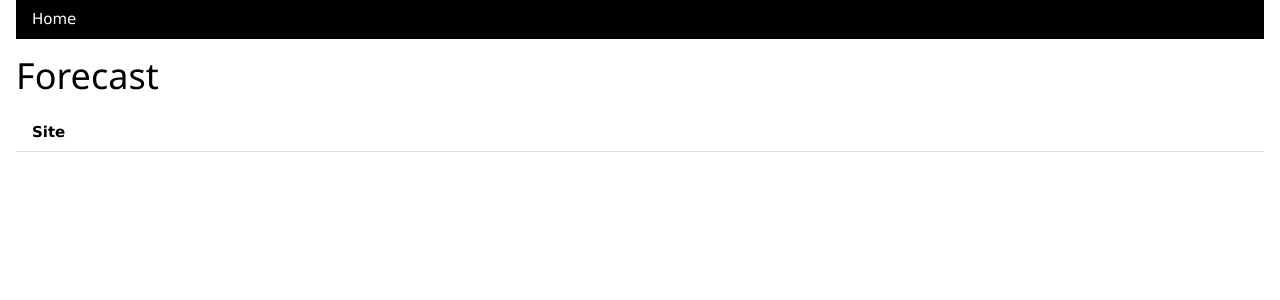
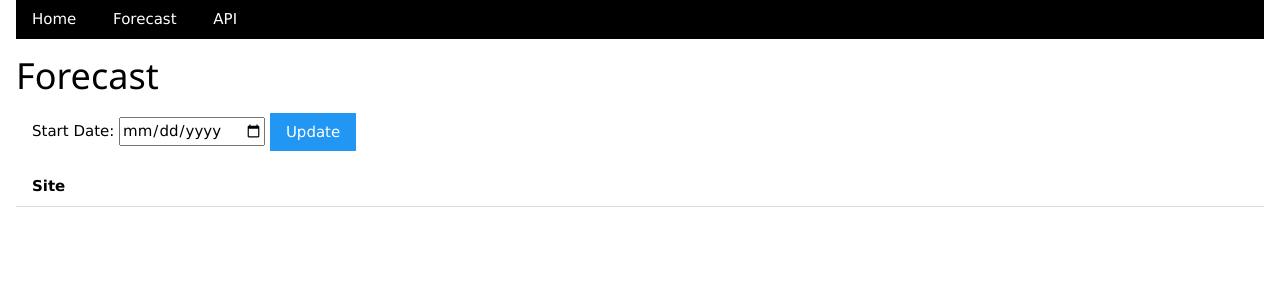
Before and after one commit to rappakos/paraglider-sites, a FastAPI app: template glider_sites_app/templates/forecast.html in a window 1280 px wide. Shown: the top 300 px of the page. Run offline with FastAPI, Linux system fonts and the light colour scheme; the template is opened without the code that fills it: most values are stand-ins (such as "Sample title", 1, 10 or a date in 2020); lists and menus that the app fills with data are empty.

Commit message:
Glider sites - improvements

```diff
--- a/glider_sites_app/repositories/sites_repository.py
+++ b/glider_sites_app/repositories/sites_repository.py
@@ -19,6 +19,7 @@ async def get_stats() -> DataFrame:
         SELECT site_name, MAX(FlightDate) as last_flight_date, COUNT(DISTINCT IDFlight) as flight_count
             , COUNT(DISTINCT DATE(FlightDate)) as total_flight_days
         FROM dhv_flights
+            WHERE FlightDate > '2022-01-01'
         GROUP BY site_name
     ) f ON f.site_name = s.site_name
     LEFT JOIN (
--- a/glider_sites_app/routes.py
+++ b/glider_sites_app/routes.py
@@ -85,7 +85,7 @@ async def forecast_page(
             site['forecast'] = forecast
         else:
             site['has_model'] = False
-    return templates.TemplateResponse("forecast.html", {"request": request, "data": site_data})
+    return templates.TemplateResponse("forecast.html", {"request": request,"start_date": start_date,  "data": site_data})
 
 @page_router.get("/site/{site_name}")
 async def site_details(request: Request, site_name: str):
--- a/glider_sites_app/services/site_service.py
+++ b/glider_sites_app/services/site_service.py
@@ -1,10 +1,13 @@
 # services/site_service.py
 import asyncio
+import logging
 from glider_sites_app.repositories.sites_repository import get_stats
 from glider_sites_app.analysis.model_loader import load_site_model, load_bayesian_model
 from glider_sites_app.analysis.bayes_network import predict_from_raw_weather
 from glider_sites_app.services.weather_service import load_forecast_weather
 
+logging.basicConfig(level=logging.INFO)
+logger = logging.getLogger(__name__)
 
 async def get_all_sites():
     """Get all paraglider sites with statistics"""
@@ -73,5 +76,7 @@ async def get_forecast_data(site_name: str, start_date: str = '2025-06-01', end_
             axis=1
         )
 
+    logging.debug(weather_df.columns.values)
+
     forecast_data = {"forecast": weather_df.to_dict('records')}
     return forecast_data
--- a/glider_sites_app/templates/_menu.html
+++ b/glider_sites_app/templates/_menu.html
@@ -2,4 +2,6 @@
 
 <nav class="w3-bar w3-black">
   <a href="/" class="w3-button w3-round-large">Home</a>
+  <a href="/forecast" class="w3-button w3-round-large">Forecast</a>
+  <a href="/docs" class="w3-button w3-round-large">API</a>
 </nav>
--- a/glider_sites_app/templates/forecast.html
+++ b/glider_sites_app/templates/forecast.html
@@ -3,6 +3,16 @@
 {% set title = "Forecast" %}
 
 {% block content %}
+
+<div class="w3-container w3-margin-bottom">
+    <form method="GET" action="/forecast">
+        <label for="start_date">Start Date:</label>
+        <input type="date" id="start_date" name="start_date" value="{{ start_date or '' }}">
+
+        <button type="submit" class="w3-button w3-blue">Update</button>
+    </form>
+</div>
+
 <table class="w3-table w3-bordered">
     <thead>
         <tr>
@@ -28,7 +38,7 @@
                     {% if site.get('forecast') and site.forecast.forecast %}
                         {% for day in site.forecast.forecast[:7] %}
                             <td class="{{ 'A' if day.rf_prediction == 1 else 'C' }}">
-                                {{ day.rf_prediction }}
+                               RF: {{ day.rf_prediction }} ({{(day.rf_confidence*100)|round(1)}}%) vs BN: {{ day.is_flyable}}
                             </td>
                         {% endfor %}
                     {% else %}
```
Also changed, not shown: README.md.
